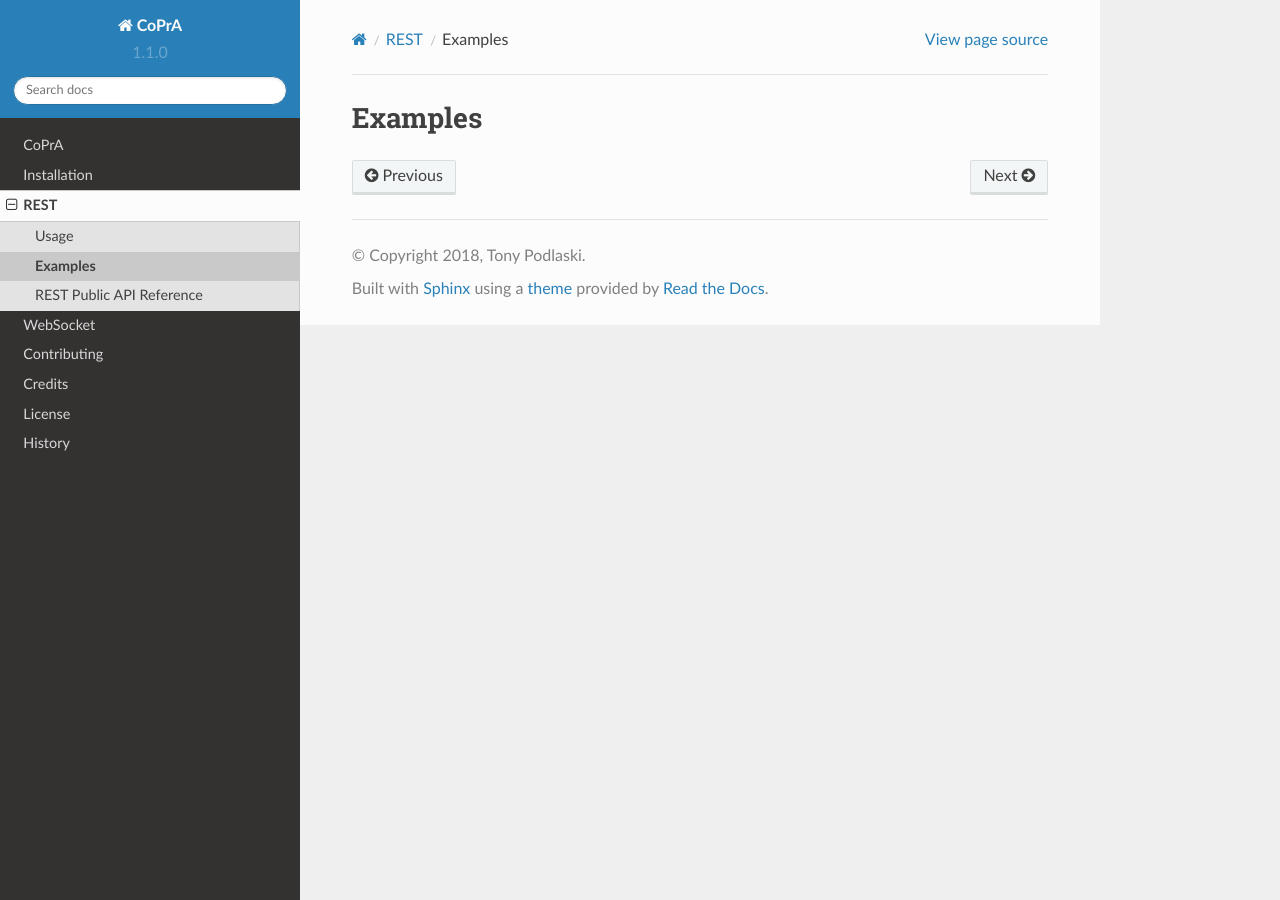
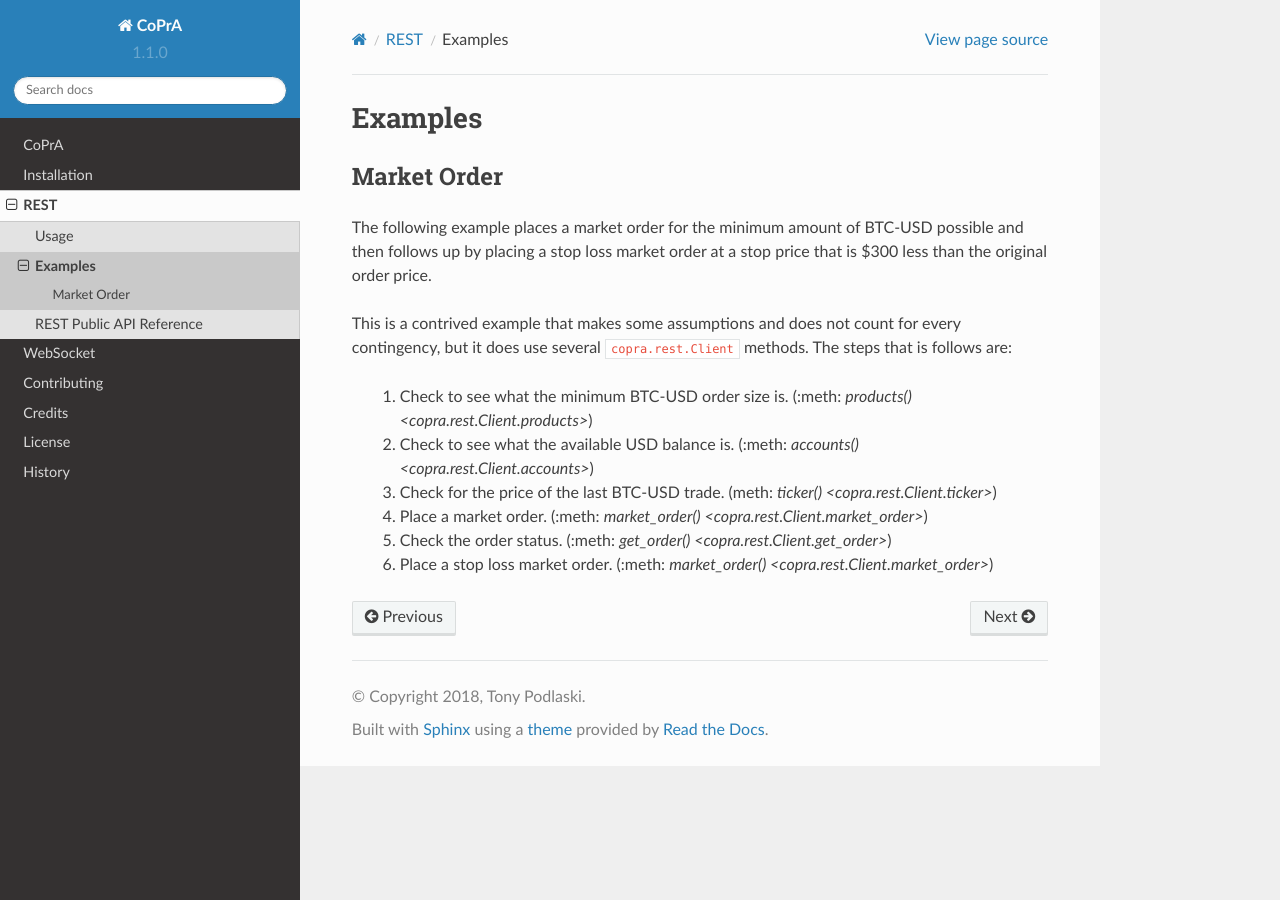
Before and after one commit to tpodlaski/copra, a Sphinx documentation site: the page built from docs/rest/examples.rst, in a window 1280 px wide. Built offline with Sphinx 7.4.7 and the Read the Docs theme 2.0.0, drawn with Linux system fonts in a browser that asks for light colours.

Commit message:
Update examples.rst

```diff
--- a/docs/rest/examples.rst
+++ b/docs/rest/examples.rst
@@ -1,3 +1,17 @@
 ========
 Examples
 ========
+
+Market Order
+------------
+
+The following example places a market order for the minimum amount of BTC-USD possible and then follows up by placing a stop loss market order at a stop price that is $300 less than the original order price.
+
+This is a contrived example that makes some assumptions and does not count for every contingency, but it does use several ``copra.rest.Client`` methods. The steps that is follows are:
+
+    1. Check to see what the minimum BTC-USD order size is. (:meth: `products() <copra.rest.Client.products>`)
+    2. Check to see what the available USD balance is. (:meth: `accounts() <copra.rest.Client.accounts>`)
+    3. Check for the price of the last BTC-USD trade. (meth: `ticker() <copra.rest.Client.ticker>`)
+    4. Place a market order. (:meth: `market_order() <copra.rest.Client.market_order>`)
+    5. Check the order status. (:meth: `get_order() <copra.rest.Client.get_order>`)
+    6. Place a stop loss market order. (:meth: `market_order() <copra.rest.Client.market_order>`)
```
